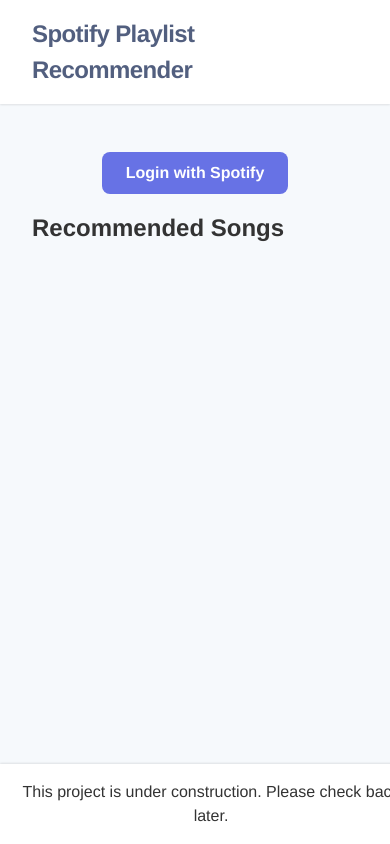
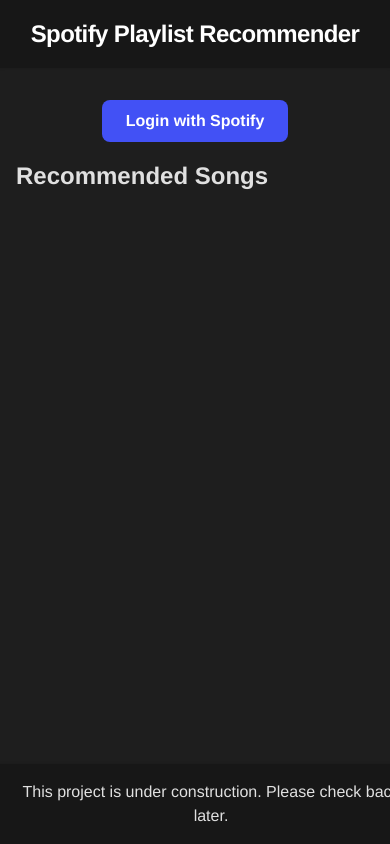
Before and after one commit to bdorf/spotify, a plain HTML site: page index.html in a window 390 px wide. Drawn offline with Linux system fonts and the light colour scheme.

Commit message:
dark mode + mobile

```diff
--- a/styles.css
+++ b/styles.css
@@ -7,14 +7,17 @@ html, body, h1, h2, h3, h4, h5, h6, p, ul, li, button {
 }
 
 body {
-    background-color: #f6f9fc;
-    color: #333;
+    background-color: #1e1e1e;
+    color: #e0e0e0;
     font-size: 16px;
     line-height: 1.5;
+    display: flex;
+    flex-direction: column;
+    min-height: 100vh;
 }
 
 header {
-    background-color: #fff;
+    background-color: #171717;
     box-shadow: 0 1px 2px rgba(0, 0, 0, 0.1);
     padding: 1rem 2rem;
     display: flex;
@@ -26,7 +29,7 @@ header h1 {
     font-size: 1.5rem;
     font-weight: 600;
     letter-spacing: -0.025em;
-    color: #525f7f;
+    color: #fff;
 }
 
 main {
@@ -34,10 +37,11 @@ main {
     flex-direction: column;
     align-items: center;
     padding: 2rem;
+    flex: 1;
 }
 
 button {
-    background-color: #6772e5;
+    background-color: #4251f5;
     border: none;
     color: white;
     cursor: pointer;
@@ -50,7 +54,7 @@ button {
 }
 
 button:hover {
-    background-color: #5563c1;
+    background-color: #3040c1;
 }
 
 #recommendations {
@@ -64,7 +68,7 @@ button:hover {
 }
 
 .footer {
-    background-color: #fff;
+    background-color: #171717;
     box-shadow: 0 -1px 2px rgba(0, 0, 0, 0.1);
     padding: 1rem;
     position: fixed;
@@ -72,3 +76,14 @@ button:hover {
     width: 100%;
     text-align: center;
 }
+
+/* Mobile-friendly styles */
+@media (max-width: 768px) {
+    header {
+        padding: 1rem;
+    }
+
+    main {
+        padding: 1rem;
+    }
+}
```
